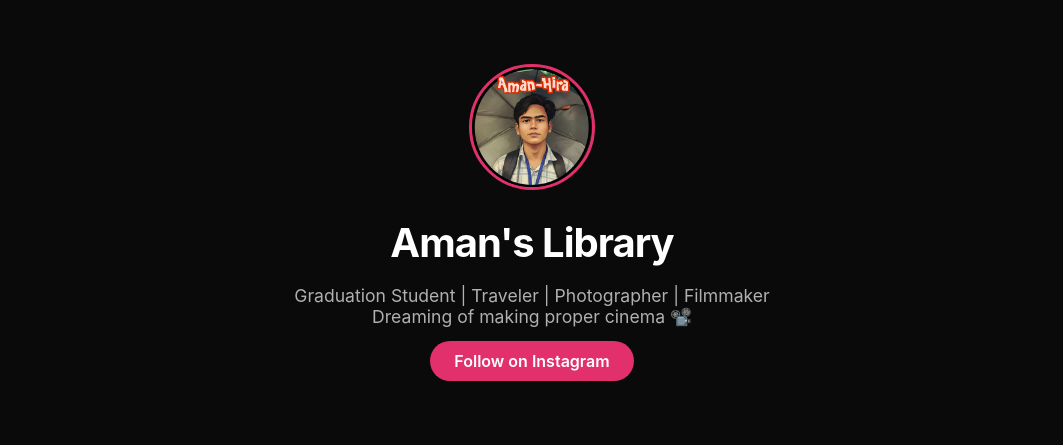
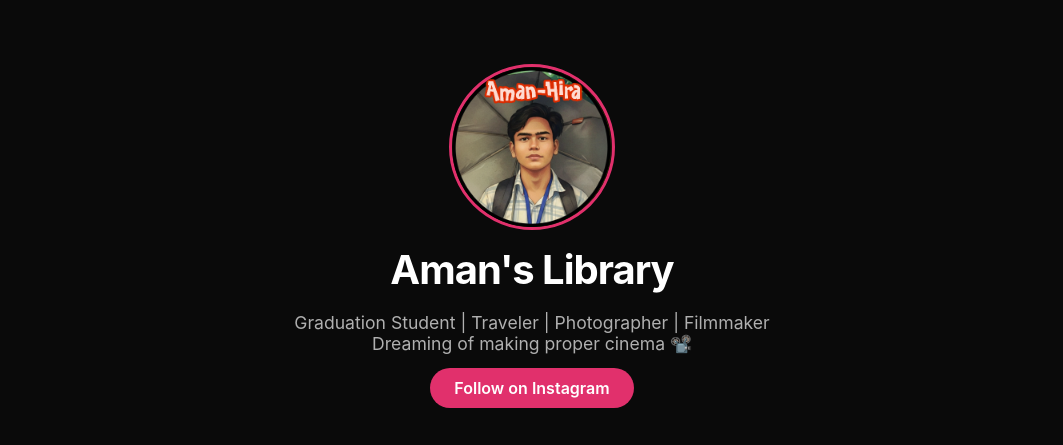
Before and after one commit to Aman-Hira/Aman-s-library, a plain HTML site: page index.html in a window 1280 px wide. Shown: the top 445 px of the page, without its empty margins (108-1171 px from the left). Drawn offline with Linux system fonts and the light colour scheme.

Commit message:
Update index.html

```diff
--- a/index.html
+++ b/index.html
@@ -29,13 +29,18 @@
             max-width: 800px;
         }
         .profile-img {
-            width: 120px;
-            height: 120px;
-            border-radius: 50%;
-            border: 3px solid var(--accent);
-            margin-bottom: 1rem;
-            object-fit: cover;
+    width: 160px;       /* Keep the width and height equal */
+    height: 160px;
+    border-radius: 50%;
+    border: 3px solid #e1306c;
+    display: block;
+    margin: 0 auto 15px;
+
+    /* ADD THESE TWO LINES */
+    object-fit: cover;  /* This makes the image fill the circle */
+    object-position: center; /* This keeps your face in the middle */
         }
+
         h1 { font-size: 2.5rem; margin: 0.5rem 0; letter-spacing: -1px; }
         .bio { color: var(--secondary-text); font-size: 1.1rem; margin-bottom: 1.5rem; }
 
```
